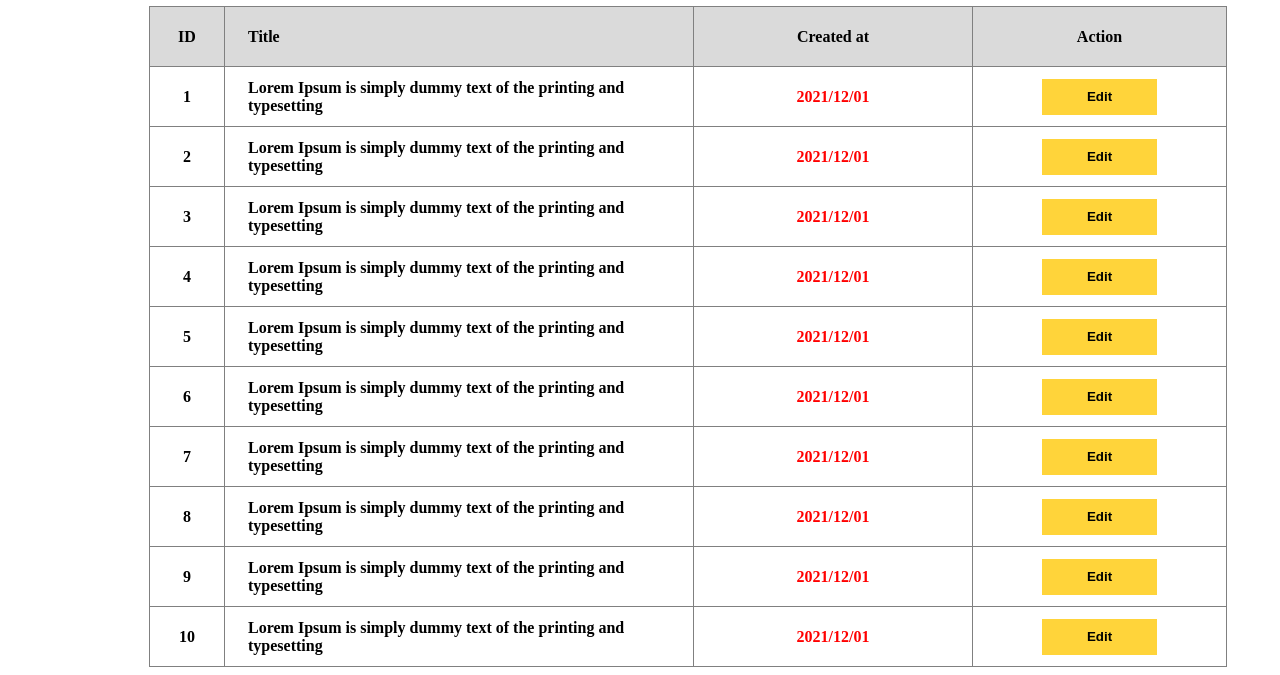
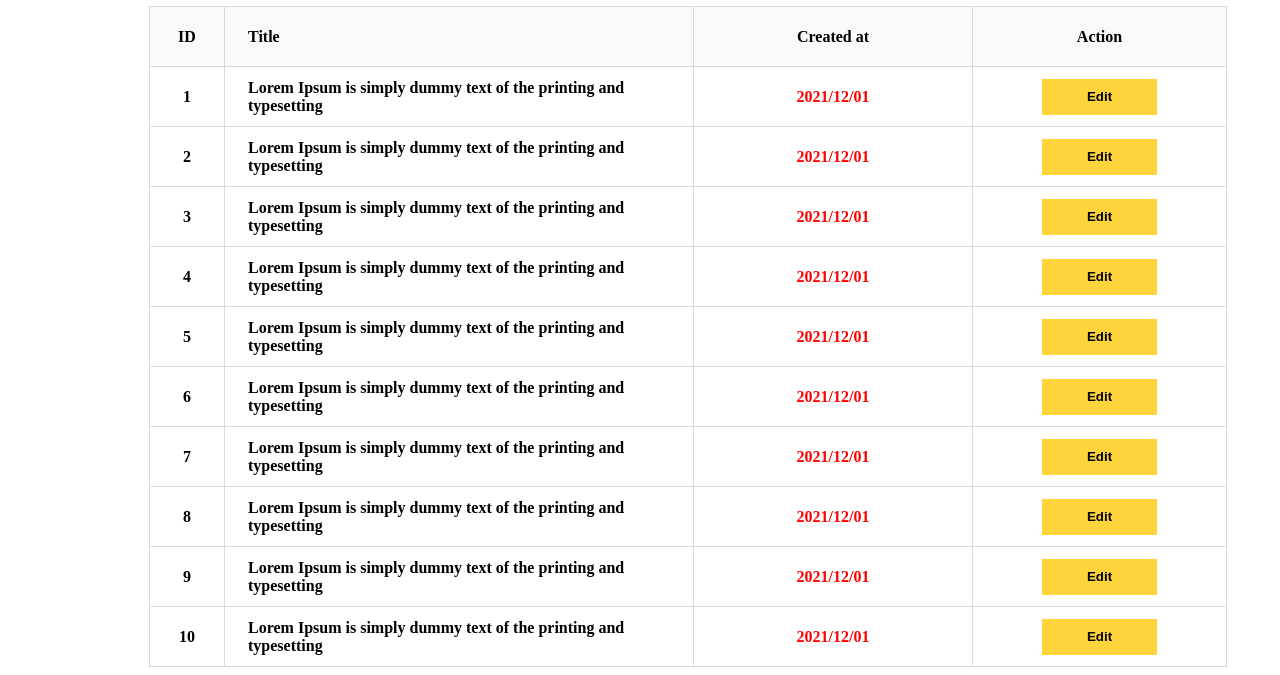
Before and after one commit to SophioMadzgharashvili/CSS-tskhrilebi-davaleba-1, a plain HTML site: page index.html in a window 1280 px wide. Shown: the part 137-812 px from the top of the page. Drawn offline with Linux system fonts and the light colour scheme.

Commit message:
Update index.html

```diff
--- a/index.html
+++ b/index.html
@@ -12,6 +12,7 @@
 
         table {
             border-collapse: collapse;
+            border-color: #dadada;
             margin-left: 141px;
         }
 
@@ -59,7 +60,7 @@
     <h1>News Table</h1>
     <table border="1">
         <thead>
-            <tr style="background-color: #DADADA;">
+            <tr style="background-color: #F9F9F9;">
                 <th class="th01">ID</th>
                 <th class="th02">Title</th>
                 <th style="width: 276px;">Created at</th>
```
